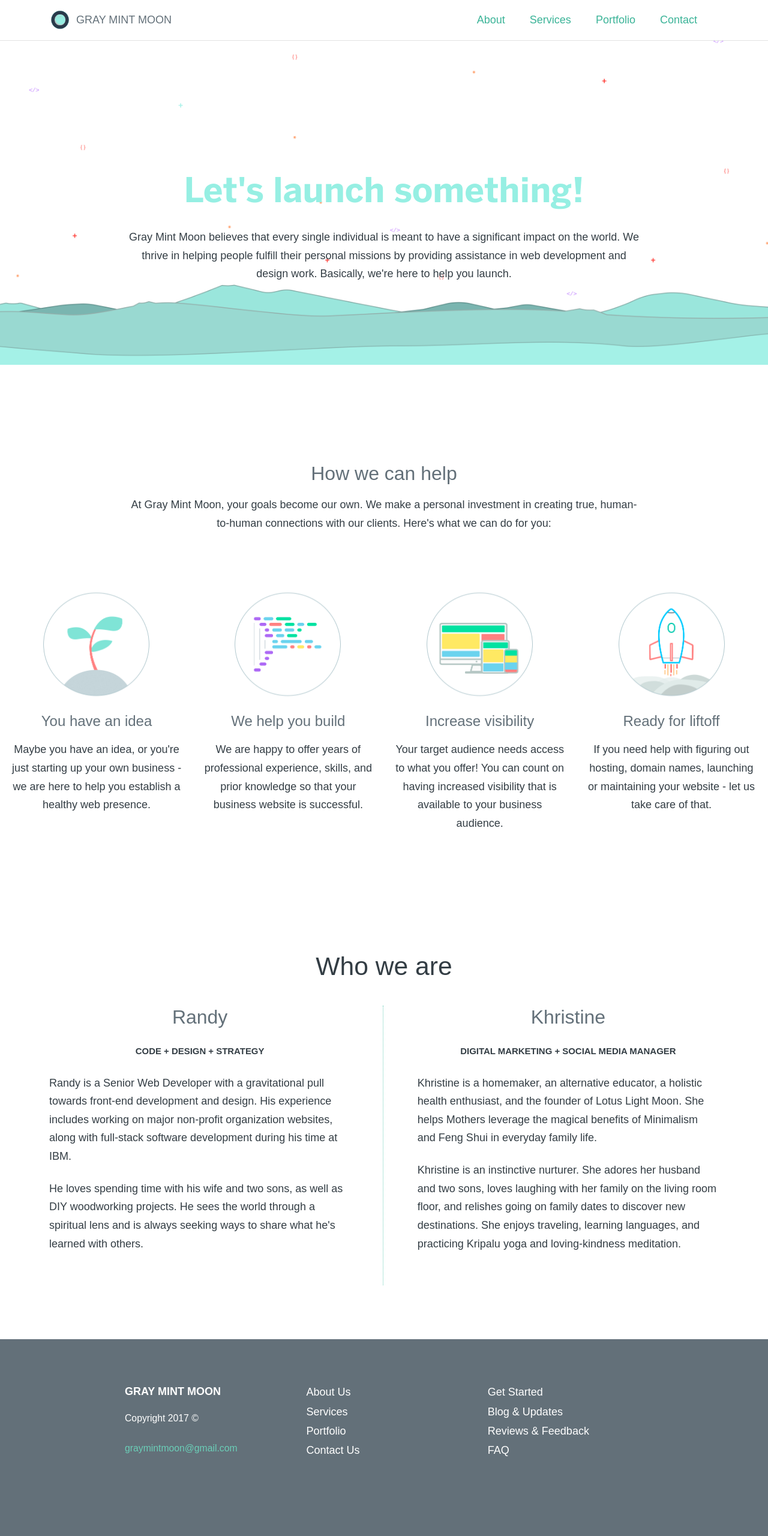
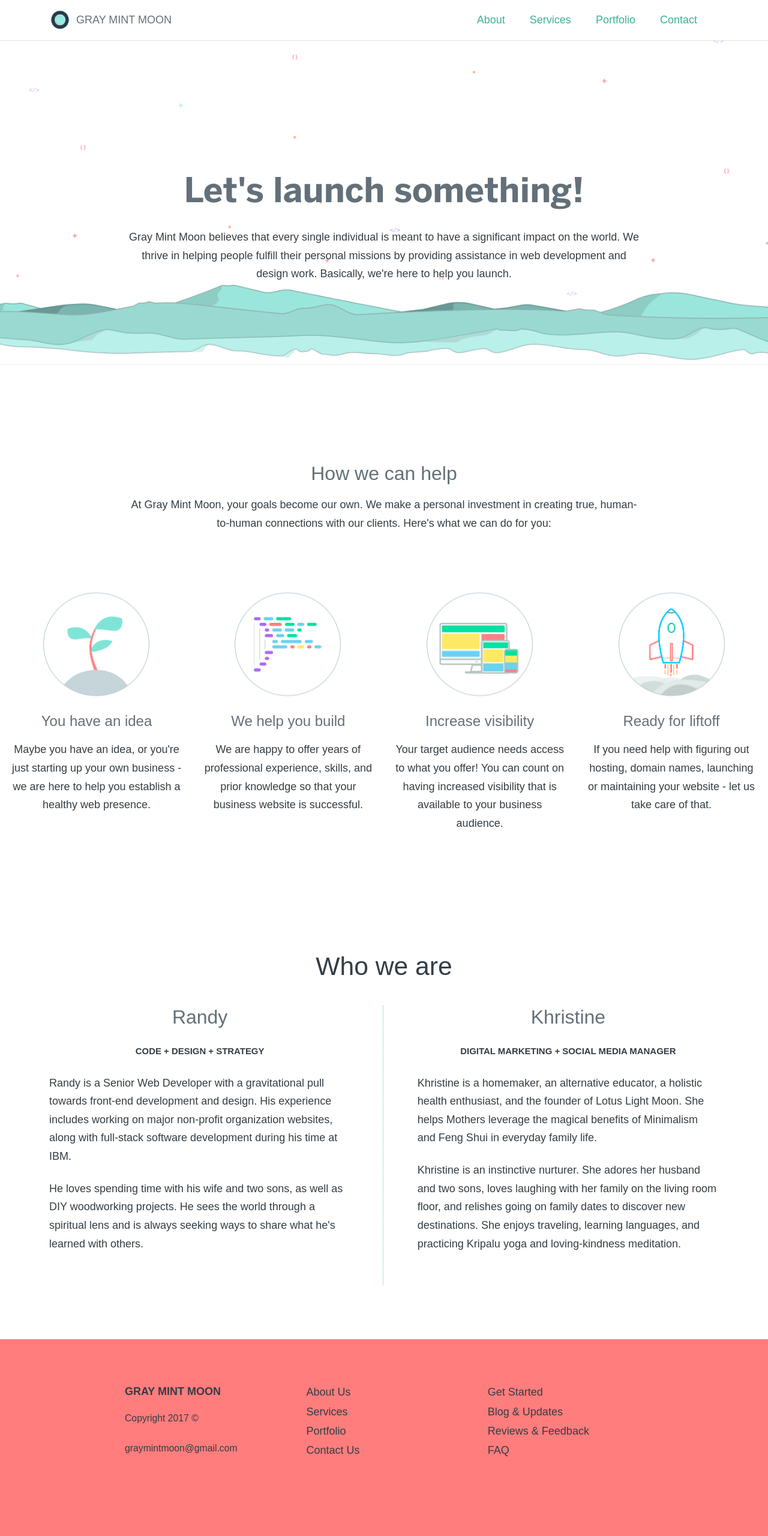
Before and after one commit to graymintmoon/graymintmoon.github.io, a Jekyll site: the page built from index.md, in a window 1280 px wide. Shown: the whole page at 60% size. Built offline with Jekyll 4.4.1, drawn with Linux system fonts in a browser that asks for light colours; nearby versions of some CDN libraries; some web fonts are replaced.

Commit message:
colors revamp

```diff
--- a/_includes/footer.html
+++ b/_includes/footer.html
@@ -3,7 +3,7 @@
 		<div class="container_lg">
 			<div class="column_thirds">
 				<div class="column_third_block">
-					<h5 class="text_white footer_title">GRAY MINT MOON</h5>
+					<h5 class="text_dark footer_title">GRAY MINT MOON</h5>
 					<p class="text_small text_light">Copyright 2017 ©</p>
 					<a class="footer_link" href="mailto:graymintmoon@gmail.com"><span>graymintmoon@gmail.com</span></a>
 				</div>
--- a/_sass/base/_config.scss
+++ b/_sass/base/_config.scss
@@ -20,6 +20,7 @@ $light: #FEF2DA;
 $light-green: #CCDAB9;
 $blue: #3E8FD7;
 $charcoal: #637079;
+$warning: #ff7d7d;
 
 $black: #FDFDFD;
 $light-gray: lighten($charcoal, 35%);
--- a/_sass/components/_footer.scss
+++ b/_sass/components/_footer.scss
@@ -1,6 +1,6 @@
 .footer {
-	background: $charcoal;
-	color: $white;
+	background: $warning;
+	color: $dark;
 
 	&_title {
 		margin-top: 0;
@@ -10,13 +10,13 @@
 	}
 
 	&_link {
-		color: $jungle;
+		color: $dark;
 		font-size: .875em;
 
 		&:hover {
 			text-decoration: underline;
 			cursor: pointer;
-			color: $jungle;
+			color: $dark;
 		}
 	}
 
@@ -28,7 +28,7 @@
 
 	&_list_item {
 		line-height: 1.8;
-		color: $white;
+		color: $dark;
 
 		&:hover {
 			text-decoration: underline;
--- a/_sass/components/_home.scss
+++ b/_sass/components/_home.scss
@@ -9,8 +9,7 @@
     text-align: center;
 
     @include media-query($md-screen) {
-      background-position-y: 0;
-      background-attachment: scroll;
+      background-position-y: 1px;
     }
 
     @media only screen  and (min-width : 1441px) {
--- a/index.md
+++ b/index.md
@@ -5,7 +5,7 @@ title: Home
 <div class="home_bg">
 	<div class="row_lg">
 		<div class="container_lg text_center">
-			<h1 class="text_mint">Let's launch something!</h1>
+			<h1 class="text_charcoal">Let's launch something!</h1>
 			<p>{{site.description}}</p>
 		</div>
 	</div>
```
Also changed, not shown: assets/surface_white_colors.png.
